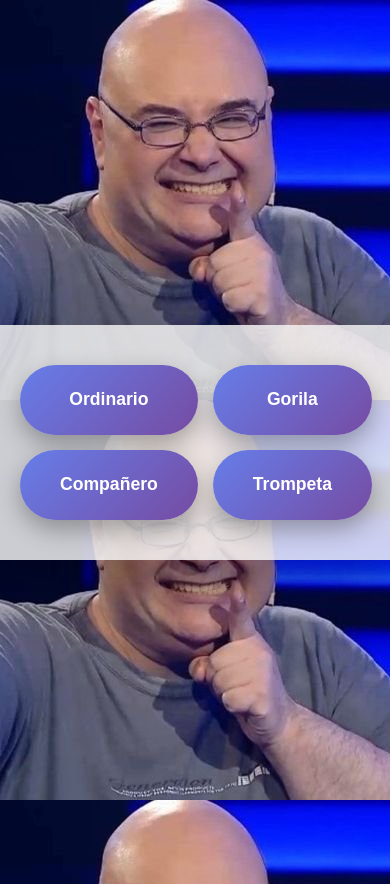
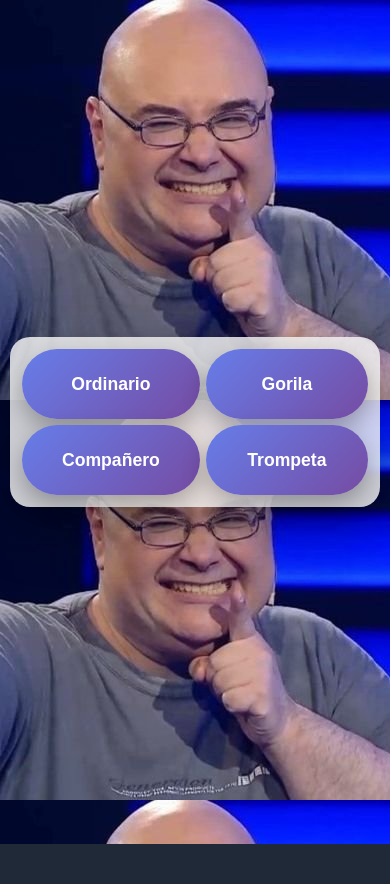
Before and after one commit to RiedelNicolas/botonera-jorge, a plain HTML site: page index.html in a window 390 px wide. After the commit the page ends 844 px from the top, so only its background shows below. Drawn offline with Linux system fonts and the light colour scheme.

Commit message:
Fix mobiel styling (ponele )

```diff
--- a/style.css
+++ b/style.css
@@ -1,14 +1,27 @@
+html, body {
+    height: 100%;
+    margin: 0;
+    padding: 0;
+    overflow: hidden;
+}
+
 body {
     background-image: url('assets/img/background.jpg');
     background-repeat: repeat;
     background-color: #1f2937;
-    min-height: 100vh;
+    height: 100vh;
     display: flex;
     justify-content: center;
     align-items: center;
-    margin: 0;
     padding: 20px;
-    overflow-y: auto;
+    box-sizing: border-box;
+}
+
+/* Mobile: reduce body padding */
+@media (max-width: 425px) {
+    body {
+        padding: 10px;
+    }
 }
 
 .card {
@@ -18,6 +31,15 @@ body {
     box-shadow: 0 20px 60px rgba(0, 0, 0, 0.3);
     max-width: 600px;
     width: 100%;
+    box-sizing: border-box;
+}
+
+/* Mobile: reduce card padding and ensure margins */
+@media (max-width: 425px) {
+    .card {
+        padding: 12px;
+        margin: 0;
+    }
 }
 
 .button-container {
@@ -25,6 +47,22 @@ body {
     grid-template-columns: repeat(2, 1fr);
     gap: 15px;
     width: 100%;
+    box-sizing: border-box;
+}
+
+/* Mobile: smaller buttons to fit screen */
+@media (max-width: 425px) {
+    .button-container {
+        gap: 6px;
+    }
+
+    .audio-button {
+        font-size: 0.75rem;
+        padding: 0.6rem 0.5rem;
+        min-height: 45px;
+        width: 100%;
+        box-sizing: border-box;
+    }
 }
 
 /* Desktop: smaller buttons, 2 columns */
@@ -56,6 +94,8 @@ body {
     display: flex;
     align-items: center;
     justify-content: center;
+    box-sizing: border-box;
+    width: 100%;
 }
 
 .audio-button:hover {
```
